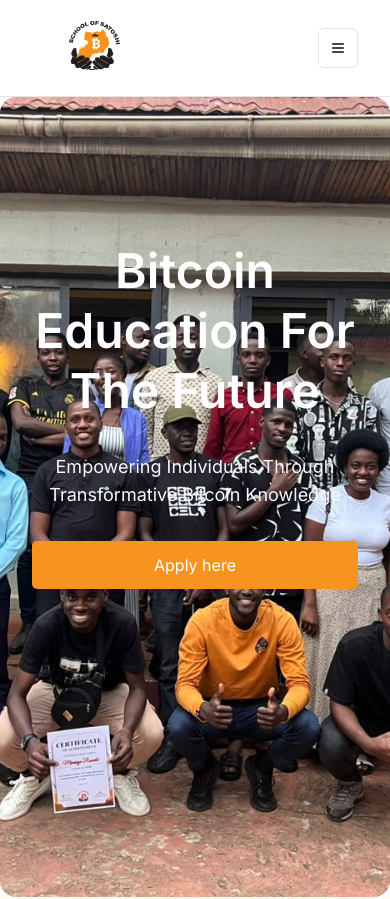
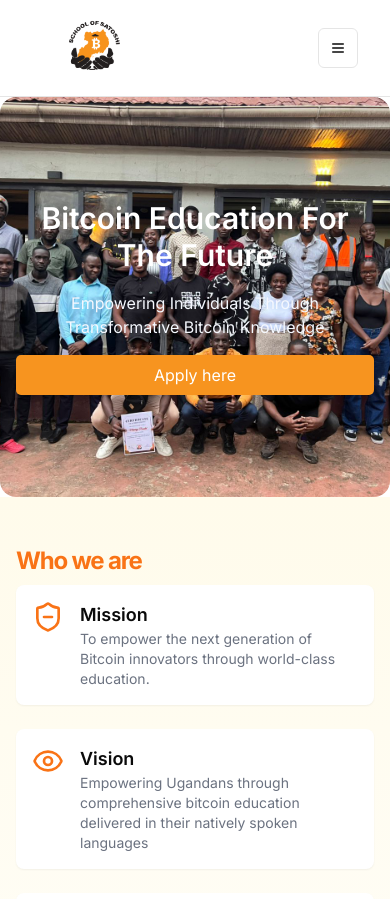
Before and after one commit to SchoolOfSatoshi/schoolofsatoshiwebsite, a Next.js app: page / in a window 390 px wide. Shown: the top 899 px of the page. Built offline with nearby package versions, Linux system fonts and the light colour scheme.

Commit message:
added responsiveness

```diff
--- a/components/Hero.tsx
+++ b/components/Hero.tsx
@@ -1,34 +1,86 @@
-import React from 'react'
+import React from 'react';
 
 const Hero = () => {
   return (
     <section
-      className="relative bg-cover bg-center rounded-2xl h-[800px] text-orange-500 "
+      className="relative bg-cover bg-center rounded-2xl h-[400px] sm:h-[500px] md:h-[600px] lg:h-[800px] text-orange-500"
       style={{
-        backgroundImage: `
-                          url('/assets/images/c1.jpeg')`
+        backgroundImage: `url('/assets/images/c1.jpeg')`,
       }}
     >
-      <div className="container mx-auto px-8 py-12 flex flex-col items-center text-center">
-        <div className="max-w-2xl space-y-8 py-24">
-          <h1 className="text-white text-5xl sm:text-6xl font-semibold leading-tight capitalize animate-fadeIn">
+      <div className="container mx-auto px-4 sm:px-8 py-12 flex flex-col items-center justify-center text-center h-full">
+        <div className="max-w-2xl space-y-4 sm:space-y-6 md:space-y-8">
+          {/* Heading */}
+          <h1 className="text-white text-3xl sm:text-4xl md:text-5xl lg:text-6xl font-semibold leading-tight capitalize animate-fadeIn">
             Bitcoin Education for the Future
           </h1>
-          <h4 className="text-[#F5F8FE] text-lg capitalize animate-fadeIn animation-delay-200">
+
+          {/* Subheading */}
+          <h4 className="text-[#F5F8FE] text-base sm:text-lg md:text-xl capitalize animate-fadeIn animation-delay-200">
             Empowering individuals through transformative Bitcoin knowledge
           </h4>
+
+          {/* Buttons */}
           <div className="flex flex-col sm:flex-row gap-4 justify-center animate-fadeIn animation-delay-400">
-            <button className="bg-[#F7941F] text-white px-10 py-3 rounded-[5px] transition transform hover:scale-105">
+            <button className="bg-[#F7941F] text-white px-6 py-2 sm:px-8 sm:py-3 rounded-[5px] transition transform hover:scale-105">
               Apply here
             </button>
-            {/* <button className="border border-white text-white px-10 py-3 rounded-[5px] transition transform hover:scale-105">
+            {/* Uncomment if you want a second button */}
+            {/* <button className="border border-white text-white px-6 py-2 sm:px-8 sm:py-3 rounded-[5px] transition transform hover:scale-105">
               Get Started
             </button> */}
           </div>
         </div>
       </div>
     </section>
-  )
-}
+  );
+};
 
-export default Hero
+export default Hero;
+
+
+
+
+
+
+
+
+
+
+
+
+
+// import React from 'react'
+
+// const Hero = () => {
+//   return (
+//     <section
+//       className="relative bg-cover bg-center rounded-2xl h-[800px] text-orange-500 "
+//       style={{
+//         backgroundImage: `
+//                           url('/assets/images/c1.jpeg')`
+//       }}
+//     >
+//       <div className="container mx-auto px-8 py-12 flex flex-col items-center text-center">
+//         <div className="max-w-2xl space-y-8 py-24">
+//           <h1 className="text-white text-5xl sm:text-6xl font-semibold leading-tight capitalize animate-fadeIn">
+//             Bitcoin Education for the Future
+//           </h1>
+//           <h4 className="text-[#F5F8FE] text-lg capitalize animate-fadeIn animation-delay-200">
+//             Empowering individuals through transformative Bitcoin knowledge
+//           </h4>
+//           <div className="flex flex-col sm:flex-row gap-4 justify-center animate-fadeIn animation-delay-400">
+//             <button className="bg-[#F7941F] text-white px-10 py-3 rounded-[5px] transition transform hover:scale-105">
+//               Apply here
+//             </button>
+//             {/* <button className="border border-white text-white px-10 py-3 rounded-[5px] transition transform hover:scale-105">
+//               Get Started
+//             </button> */}
+//           </div>
+//         </div>
+//       </div>
+//     </section>
+//   )
+// }
+
+// export default Hero
```
